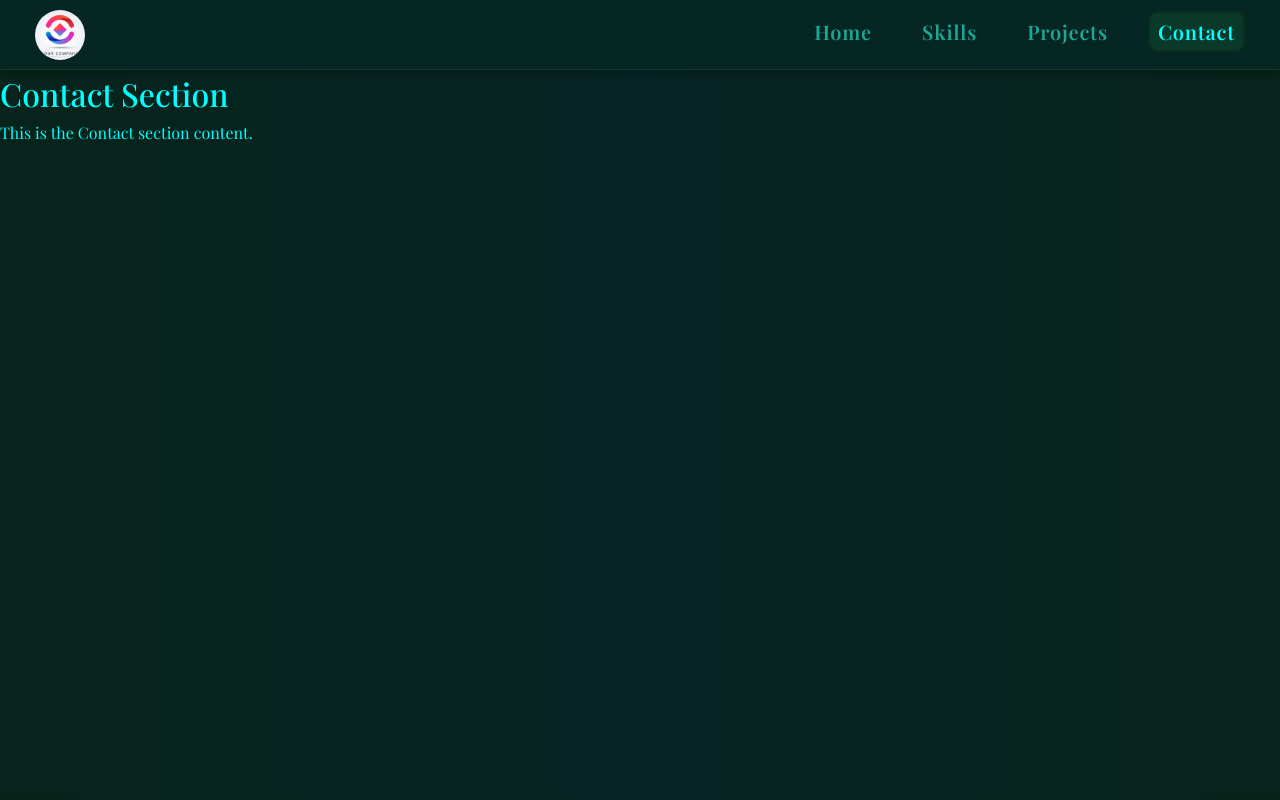
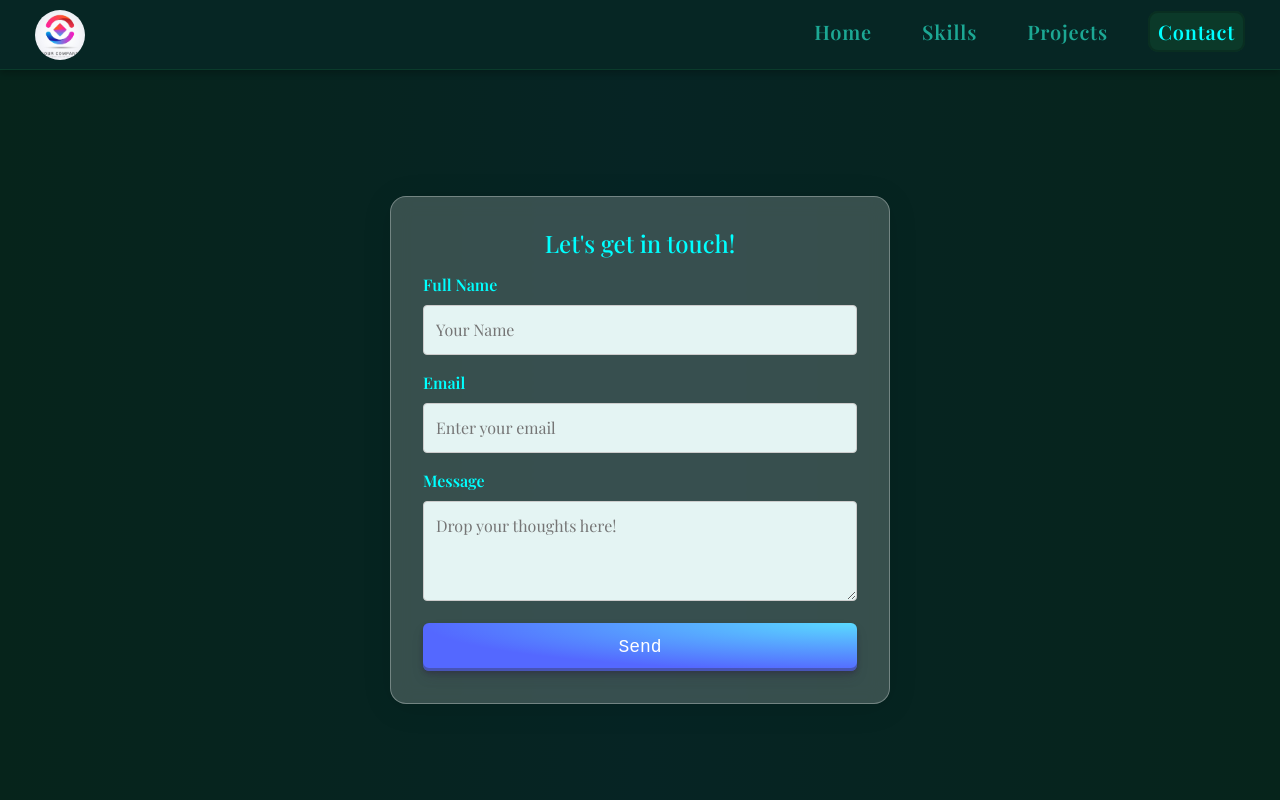
Before and after one commit to ajayadhane/portfolio, a React (Vite) app: page /contact in a window 1280 px wide. Shown: the top 800 px of the page. Built offline with nearby package versions, Linux system fonts and the light colour scheme; a web font is replaced by a local one.

Commit message:
added contact section

```diff
--- a/package.json
+++ b/package.json
@@ -17,6 +17,7 @@
     "react-dom": "^18.3.1",
     "react-router-dom": "^6.27.0",
     "react-scroll": "^1.9.0",
+    "react-toastify": "^11.0.5",
     "react-type-animation": "^3.2.0"
   },
   "devDependencies": {
--- a/src/components/Contact.jsx
+++ b/src/components/Contact.jsx
@@ -1,14 +1,86 @@
-import React from "react";
-import { Element } from "react-scroll";
+import React, { useState } from "react";
+import { ToastContainer, toast } from "react-toastify";
+import "react-toastify/dist/ReactToastify.css";
 
 const Contact = () => {
+  const [formData, setFormData] = useState({
+    name: "",
+    email: "",
+    message: "",
+  });
+
+  const handleChange = (e) => {
+    setFormData({ ...formData, [e.target.name]: e.target.value });
+  };
+
+  const handleSubmit = (e) => {
+    e.preventDefault();
+
+    if (!formData.name || !formData.email || !formData.message) {
+      toast.error("Please fill out all fields.", {
+        className: "custom-toast",
+        progressClassName: "custom-toast-progress",
+      });
+      return;
+    }
+
+    toast.success("Message sent successfully!", {
+      className: "custom-toast",
+      progressClassName: "custom-toast-progress",
+    });
+
+    setFormData({ name: "", email: "", message: "" });
+  };
+
   return (
-    <Element name="contact">
-      <section>
-        <h2>Contact Section</h2>
-        <p>This is the Contact section content.</p>
-      </section>
-    </Element>
+    <div className="contact-container">
+      <ToastContainer
+        position="top-right"
+        autoClose={3000}
+        toastClassName="custom-toast"
+        progressClassName="custom-toast-progress"
+      />
+      <div className="contact-card">
+        <h2 className="contact-title">Let's get in touch!</h2>
+        <form className="contact-form" onSubmit={handleSubmit}>
+          <div className="form-group">
+            <label className="label">Full Name</label>
+            <input
+              type="text"
+              name="name"
+              className="input-field"
+              placeholder="Your Name"
+              value={formData.name}
+              onChange={handleChange}
+            />
+          </div>
+          <div className="form-group">
+            <label className="label">Email</label>
+            <input
+              type="email"
+              name="email"
+              className="input-field"
+              placeholder="Enter your email"
+              value={formData.email}
+              onChange={handleChange}
+            />
+          </div>
+          <div className="form-group">
+            <label className="label">Message</label>
+            <textarea
+              name="message"
+              className="textarea"
+              placeholder="Drop your thoughts here!"
+              value={formData.message}
+              onChange={handleChange}
+            ></textarea>
+          </div>
+          <button type="submit" className="btn special">
+            Send
+          </button>
+        </form>
+      </div>
+    </div>
   );
 };
 
--- a/src/portfolio.css
+++ b/src/portfolio.css
@@ -914,3 +914,120 @@ section {
         left: -35px;
     }
 }
+
+/* contact-css */
+.contact-container {
+    background: transparent;
+    display: flex;
+    justify-content: center;
+    align-items: center;
+    min-height: 100vh;
+    max-width: 100%;
+    overflow-x: hidden;
+    text-align: center;
+    padding-top: 50px;
+}
+
+.contact-card {
+    background: rgba(255, 255, 255, 0.2);
+    border-radius: 16px;
+    box-shadow: 0 4px 30px rgba(0, 0, 0, 0.1);
+    backdrop-filter: blur(10px);
+    -webkit-backdrop-filter: blur(10px);
+    border: 1px solid rgba(255, 255, 255, 0.3);
+    padding: 2rem;
+    width: 100%;
+    max-width: 500px;
+}
+
+.contact-title {
+    text-align: center;
+    margin-bottom: 1rem;
+    font-size: 1.5rem;
+    color: aqua;
+}
+
+.contact-form .form-group {
+    margin-bottom: 1rem;
+}
+
+.label {
+    display: block;
+    margin-bottom: 0.5rem;
+    font-weight: 600;
+    color: aqua;
+}
+
+.form-group label {
+    text-align: left;
+    font-weight: 600;
+}
+
+.input-field,
+.textarea {
+    width: 100%;
+    outline: none;
+    padding: 0.75rem;
+    background-color: #E4F4F3;
+    border: 1px solid #ccc;
+    border-radius: 4px;
+    font-size: 1rem;
+}
+
+.textarea {
+    resize: vertical;
+    min-height: 100px;
+}
+
+.custom-toast {
+    background: linear-gradient(135deg, #667eea, #764ba2) !important;
+    color: #fff !important;
+    font-size: 1rem;
+    border-radius: 8px;
+    padding: 1rem;
+}
+
+.custom-toast-progress {
+    background: rgba(255, 255, 255, 0.7);
+}
+
+.btn.special {
+    width: 100%;
+    align-items: center;
+    appearance: none;
+    background-image: radial-gradient(100% 100% at 100% 0, #5adaff 0, #5468ff 100%);
+    border: 0;
+    border-radius: 6px;
+    box-shadow: rgba(45, 35, 66, 0.4) 0 2px 4px, rgba(45, 35, 66, 0.3) 0 7px 13px -3px, rgba(58, 65, 111, 0.5) 0 -3px 0 inset;
+    color: #fff;
+    cursor: pointer;
+    display: inline-flex;
+    font-family: "JetBrains Mono", monospace;
+    height: 48px;
+    justify-content: center;
+    line-height: 1;
+    padding-left: 16px;
+    padding-right: 16px;
+    text-align: left;
+    text-decoration: none;
+    transition: box-shadow 0.15s, transform 0.15s;
+    user-select: none;
+    touch-action: manipulation;
+    white-space: nowrap;
+    will-change: box-shadow, transform;
+    font-size: 18px;
+}
+
+.btn.special:focus {
+    box-shadow: #3c4fe0 0 0 0 1.5px inset, rgba(45, 35, 66, 0.4) 0 2px 4px, rgba(45, 35, 66, 0.3) 0 7px 13px -3px, #3c4fe0 0 -3px 0 inset;
+}
+
+.btn.special:hover {
+    box-shadow: rgba(45, 35, 66, 0.4) 0 4px 8px, rgba(45, 35, 66, 0.3) 0 7px 13px -3px, #3c4fe0 0 -3px 0 inset;
+    transform: translateY(-2px);
+}
+
+.btn.special:active {
+    box-shadow: #3c4fe0 0 3px 7px inset;
+    transform: translateY(2px);
+}
```
Also changed, not shown: 1 other file (tests, documents, lock files or other folders).
